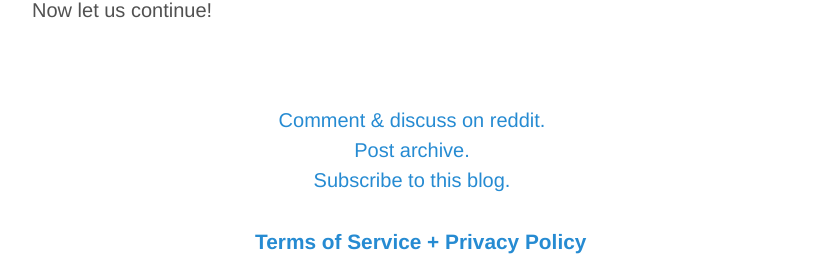
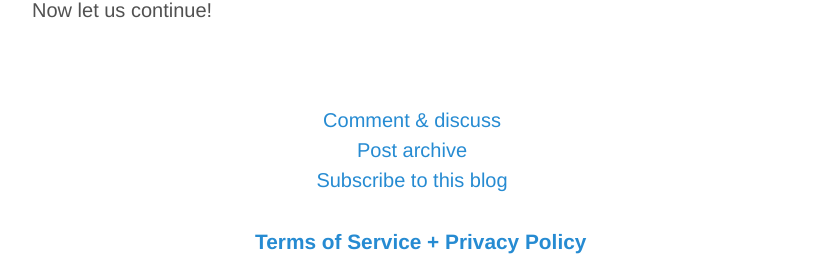
Before and after one commit to alex-esc/notes, a Jekyll site: the page built from _posts/2019-05-24-Introduction.md, in a window 1280 px wide. Shown: the part 1400-1663 px from the top of the page, without its empty margins (228-1050 px from the left). Built offline with Jekyll 4.4.1, drawn with Linux system fonts in a browser that asks for light colours.

Commit message:
Update post.html

```diff
--- a/_layouts/post.html
+++ b/_layouts/post.html
@@ -11,13 +11,13 @@ layout: default
 
 
 <div style="text-align:center">
-  <a href="https://www.reddit.com/r/alex_esc_reddit/">Comment & discuss on reddit.</a>
+  <a href={{ other.comments }}>Comment & discuss</a>
 </div>
 
 <div style="text-align:center">
-  <a href="https://alex-esc.github.io/posts/archive.html">Post archive.</a>
+  <a href="https://alex-esc.github.io/posts/archive.html">Post archive</a>
 </div>
 
 <div style="text-align:center">
-  <a href="https://alex-esc.github.io/posts/subscribe.html">Subscribe to this blog.</a>
+  <a href="https://alex-esc.github.io/posts/subscribe.html">Subscribe to this blog</a>
 </div>
```
